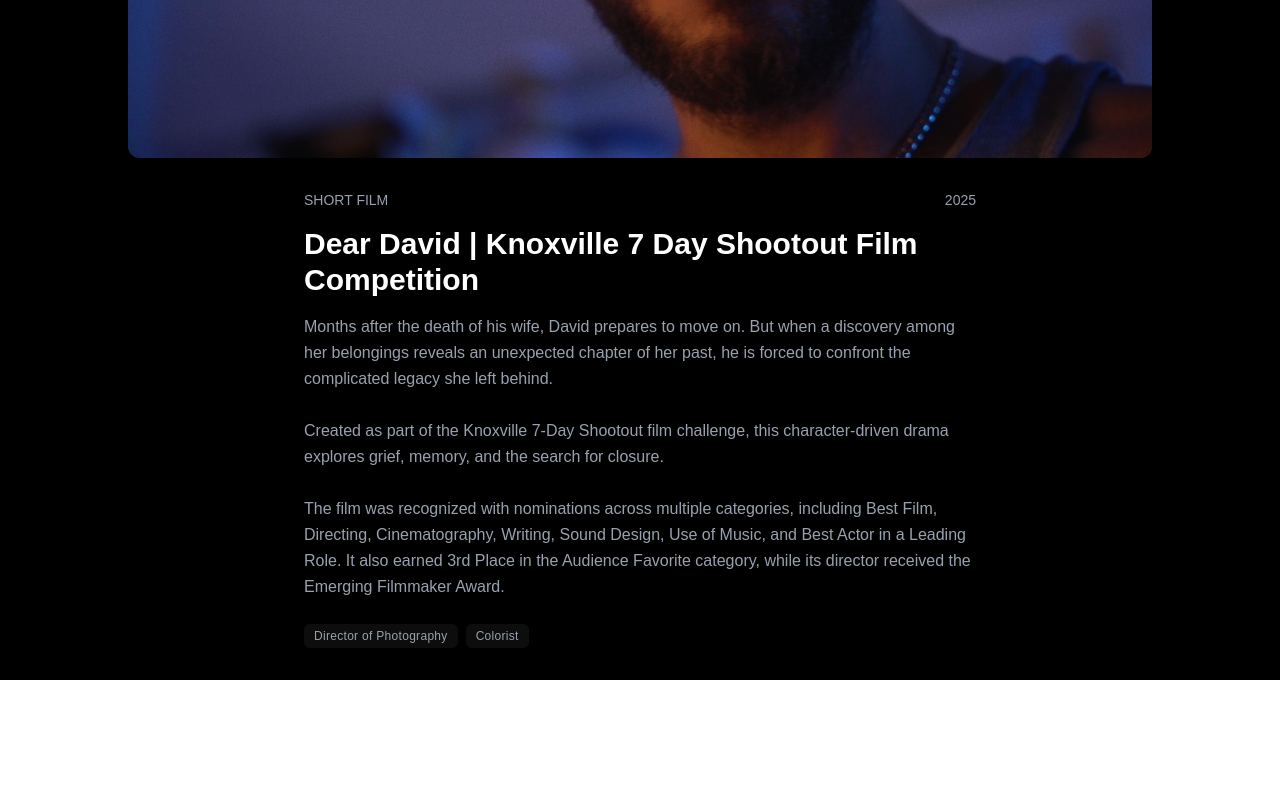
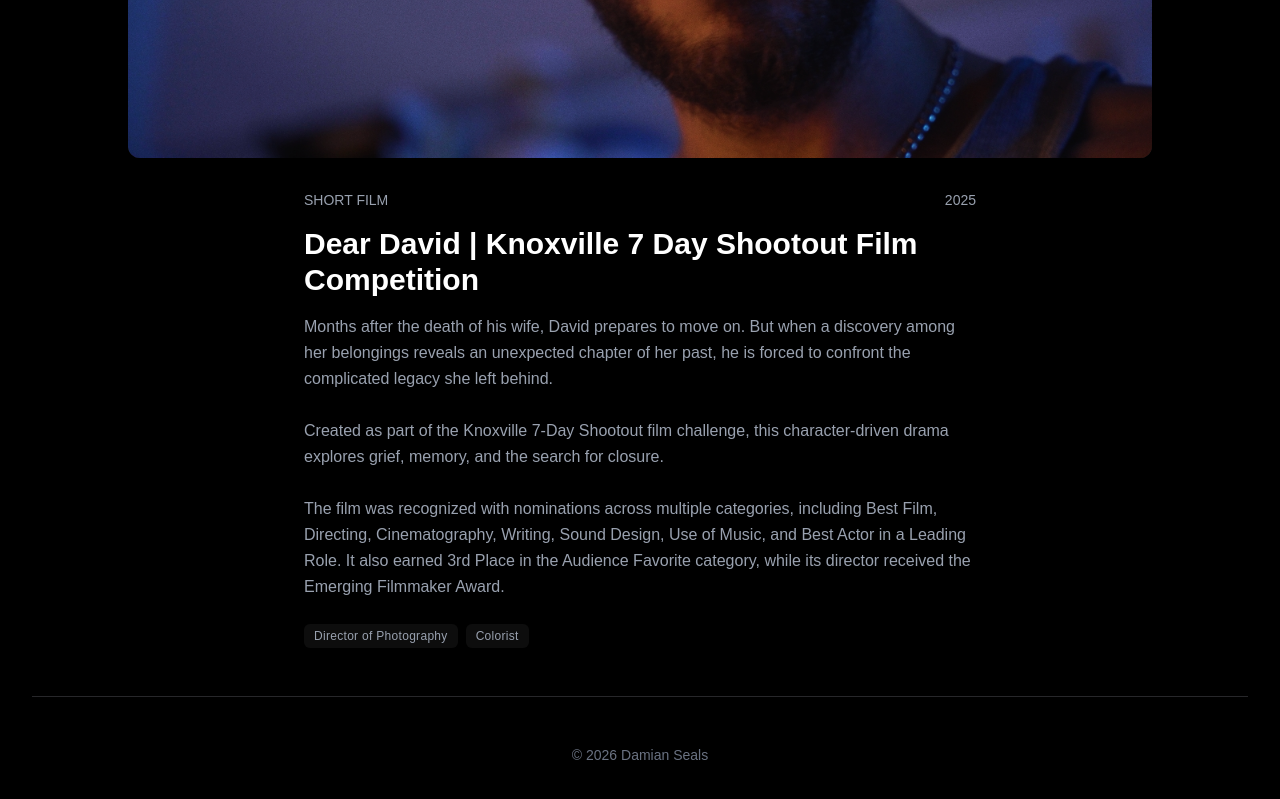
Before and after one commit to dseals3/film-code-portfolio, a Next.js app: page /projects/dear-david in a window 1280 px wide. Shown: the part 450-1249 px from the top of the page. Before the commit the page ends 1130 px from the top, so only its background shows below. Built offline with nearby package versions, Linux system fonts and the light colour scheme.

Commit message:
added footer to project page

```diff
--- a/app/projects/[slug]/page.tsx
+++ b/app/projects/[slug]/page.tsx
@@ -61,6 +61,9 @@ export default async function ProjectPage({ params }: { params: Promise<{ slug:
             ))}
         </div>
       </div>
+      <footer className="mt-12 py-12 text-center text-gray-500 text-sm border-t border-zinc-800">
+        © {new Date().getFullYear()} Damian Seals
+      </footer>
     </main>
   );
 }
```
